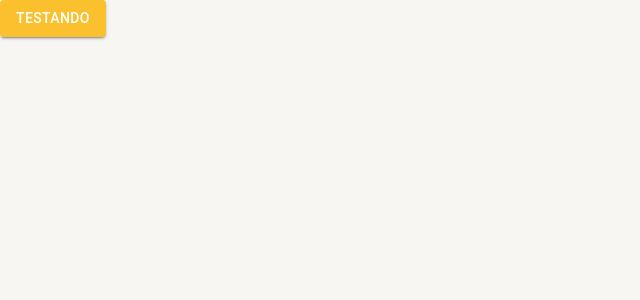
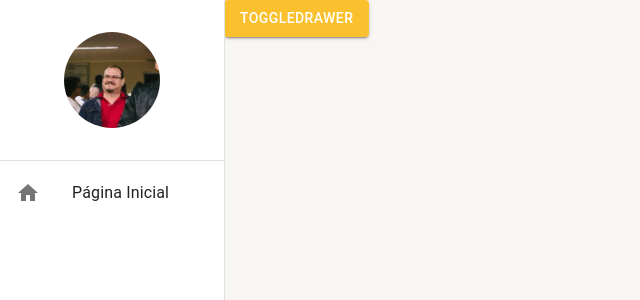
Before and after one commit to AlexandreAx4b/expensesf, a React (Create React App) app: page /initial in a window 1280 px wide. Shown: the top 300 px of the page, without its empty margins (0-640 px from the left). Built offline with nearby package versions, Linux system fonts and the light colour scheme.

Commit message:
criação com responsividade no menu lateral

```diff
--- a/package.json
+++ b/package.json
@@ -29,12 +29,6 @@
     "test": "react-scripts test",
     "eject": "react-scripts eject"
   },
-  "eslintConfig": {
-    "extends": [
-      "react-app",
-      "react-app/jest"
-    ]
-  },
   "browserslist": {
     "production": [
       ">0.2%",
--- a/src/App.tsx
+++ b/src/App.tsx
@@ -1,12 +1,17 @@
 import { BrowserRouter } from 'react-router-dom'
 import { AppRoutes } from './routes';
-import { AppThemeProvider } from './shared/contexts';
+import { AppThemeProvider, DrawerProvider } from './shared/contexts';
+import { LateralMenu } from './shared/components';
 export const App = () => {
   return (
     <AppThemeProvider>
+    <DrawerProvider>
       <BrowserRouter>
-        <AppRoutes />
+        <LateralMenu>
+          <AppRoutes />
+        </LateralMenu>
       </BrowserRouter>
+    </DrawerProvider>
     </AppThemeProvider>
   );
 }
--- a/src/routes/index.tsx
+++ b/src/routes/index.tsx
@@ -1,13 +1,13 @@
 import { Button } from "@mui/material"
 import { Routes, Route, Navigate } from "react-router-dom"
-import { useAppThemeContext } from "../shared/contexts"
+import { useDrawerContext } from "../shared/contexts"
 
 export const AppRoutes = () => {
-  const { toggleTheme } = useAppThemeContext();
+  const { toggleDrawerOpen } = useDrawerContext();
 
   return (
     <Routes>
-      <Route path="/initial" element={<Button variant="contained" color="primary" onClick={toggleTheme}>Testando</Button>} />
+      <Route path="/initial" element={<Button variant="contained" color="primary" onClick={toggleDrawerOpen}>toggleDrawer</Button>} />
       <Route path="*" element={<Navigate to='/initial' />} />
     </Routes>
   )
--- a/src/shared/components/index.ts
+++ b/src/shared/components/index.ts
@@ -1 +1 @@
-export {}
+export * from './lateralMenu/LateralMenu'
--- /dev/null
+++ b/src/shared/components/lateralMenu/LateralMenu.tsx
@@ -0,0 +1,48 @@
+import { Avatar, Divider, Drawer, Icon, List, ListItemButton, ListItemIcon, ListItemText, useMediaQuery, useTheme } from "@mui/material"
+import { Box } from '@mui/system';
+import { useDrawerContext } from "../../contexts";
+
+interface ILateralMenu {
+  children: React.ReactNode
+}
+
+export const LateralMenu: React.FC<ILateralMenu> = ({ children }) => {
+  const theme = useTheme()
+  const smDown = useMediaQuery(theme.breakpoints.down('sm'))
+  const { isDrawerOpen, toggleDrawerOpen } = useDrawerContext()
+
+  return (
+    <>
+      <Drawer open={isDrawerOpen} variant={smDown ? "temporary" : "permanent"} onClose={toggleDrawerOpen} >
+        <Box width={theme.spacing(28)} height='100%' display='flex' flexDirection="column">
+
+          <Box width="100%" height={theme.spacing(20)} display='flex' alignItems='center' justifyContent='center'>
+            <Avatar
+            sx={{
+              height:theme.spacing(12), width:theme.spacing(12)
+            }}
+             alt="Remy Sharp" src="EU.jpg" />
+          </Box>
+
+          <Divider/>
+
+          <Box flex={1}>
+            <List component='nav'>
+              <ListItemButton>
+                <ListItemIcon>
+                  <Icon>
+                    home
+                  </Icon>
+                </ListItemIcon>
+                <ListItemText primary='Página Inicial'/>
+              </ListItemButton>
+            </List>
+          </Box>
+        </Box>
+      </Drawer>
+      <Box height='100vh' marginLeft={smDown ? 0 : theme.spacing(28)}>
+        {children}
+      </Box>
+    </>
+  )
+}
--- /dev/null
+++ b/src/shared/contexts/DrawerContext.tsx
@@ -0,0 +1,30 @@
+import { createContext, useCallback, useContext, useState } from 'react';
+
+interface IDrawerContextData {
+  isDrawerOpen: boolean;
+  toggleDrawerOpen: () => void;
+}
+
+interface IDrawerProviderProps {
+  children: React.ReactNode
+}
+
+const DrawerContext = createContext({} as IDrawerContextData);
+
+export const useDrawerContext = () => {
+  return useContext(DrawerContext);
+};
+
+export const DrawerProvider: React.FC<IDrawerProviderProps> = ({ children }) => {
+  const [isDrawerOpen, setIsDrawerOpen] = useState(false);
+
+  const toggleDrawerOpen = useCallback(() => {
+    setIsDrawerOpen(oldDrawerOpen => !oldDrawerOpen);
+  }, []);
+
+  return (
+    <DrawerContext.Provider value={{ isDrawerOpen, toggleDrawerOpen }}>
+      {children}
+    </DrawerContext.Provider>
+  );
+};
--- a/src/shared/contexts/ThemeContext.tsx
+++ b/src/shared/contexts/ThemeContext.tsx
@@ -9,13 +9,17 @@
   toggleTheme: () => void;
 }
 
+interface IAppThemeProviderProps {
+  children: React.ReactNode
+}
+
 const ThemeContext = createContext({} as IThemeContextData);
 
 export const useAppThemeContext = () => {
   return useContext(ThemeContext);
 }
 
-export const AppThemeProvider: React.FC<any> = ({ children}) => {
+export const AppThemeProvider: React.FC<IAppThemeProviderProps> = ({ children }) => {
   const [themeName, setThemeName] = useState<'light' | 'dark'>('light');
 
   const toggleTheme = useCallback(() => {
--- a/src/shared/contexts/index.ts
+++ b/src/shared/contexts/index.ts
@@ -1 +1,2 @@
 export * from './ThemeContext'
+export * from './DrawerContext'
```
Also changed, not shown: public/EU.jpg (added).
